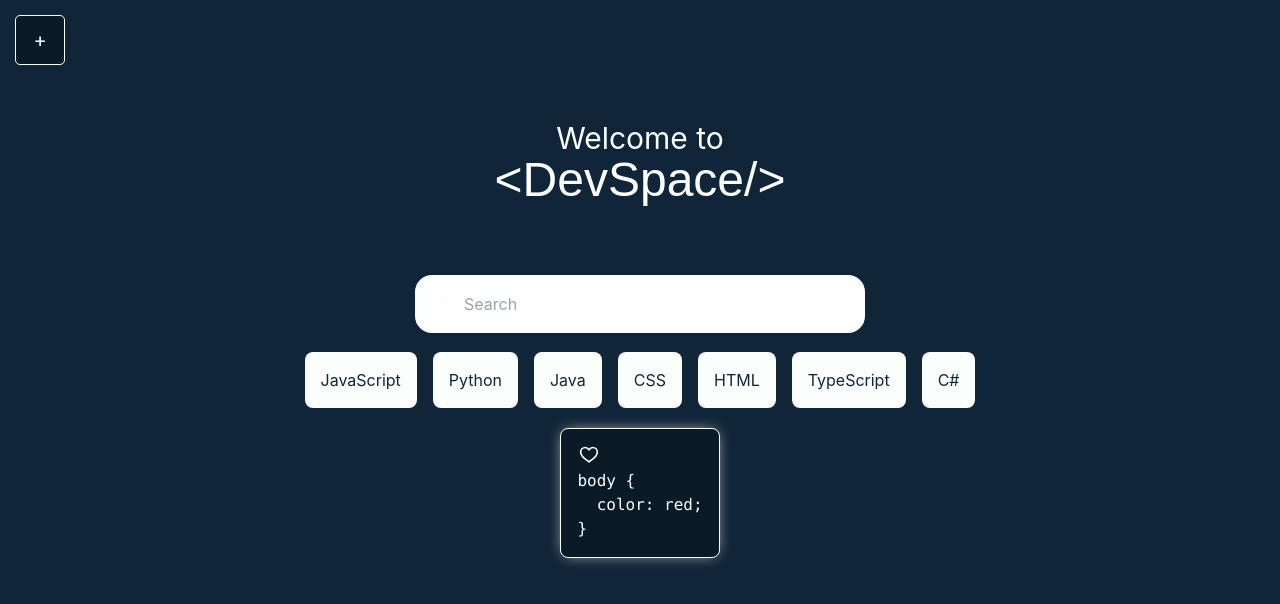
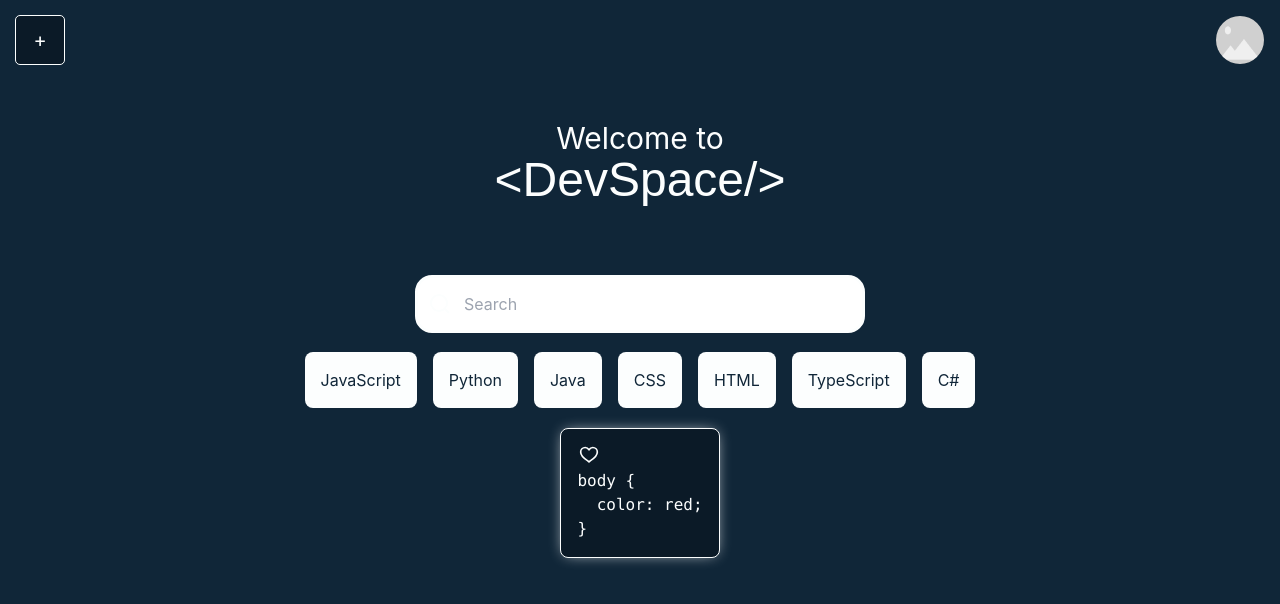
Before and after one commit to F21-2IT-2023-2024/devspace-frontend, a React (Create React App) app: page / in a window 1280 px wide. Shown: the top 604 px of the page. Built offline with nearby package versions, Linux system fonts and the light colour scheme; the HTML template or start-up script is replaced by a standard one.

Commit message:
Added ProfileBtn component to App.jsx

```diff
--- a/src/App.jsx
+++ b/src/App.jsx
@@ -1,5 +1,6 @@
 import './App.css';
 import AddSnippetBtn from './components/AddSnippetBtn';
+import ProfileBtn from './components/ProfileBtn';
 import Title from './components/Title';
 import SearchBar from './components/SearchBar';
 import LangTag from './components/LangTag';
@@ -9,11 +10,11 @@ import Snippet from './components/Snippet';
 import SnippetCode from './components/SnippetCode';
 import Heart from './components/Heart';
 
-
 function App() {
   return (
     <div className='text-secondary'>
       <AddSnippetBtn />
+      <ProfileBtn />
       <Title />
       <SearchBar />
       <LangTags>
--- /dev/null
+++ b/src/components/ProfileBtn.jsx
@@ -0,0 +1,10 @@
+function ProfileBtn() {
+    return (
+      <div className="absolute top-0 right-0">
+        <img src="placeholder-img.png" alt="test" className="w-12 h-12 absolute top-0 rounded-full right-0 m-4"/>
+        <button className="bg-primary-700 w-12 h-12 m-4 rounded-full text-xl cursor-pointer"></button>
+      </div>
+    );
+  }
+
+  export default ProfileBtn;
```
Also changed, not shown: public/placeholder-img.png (added).
